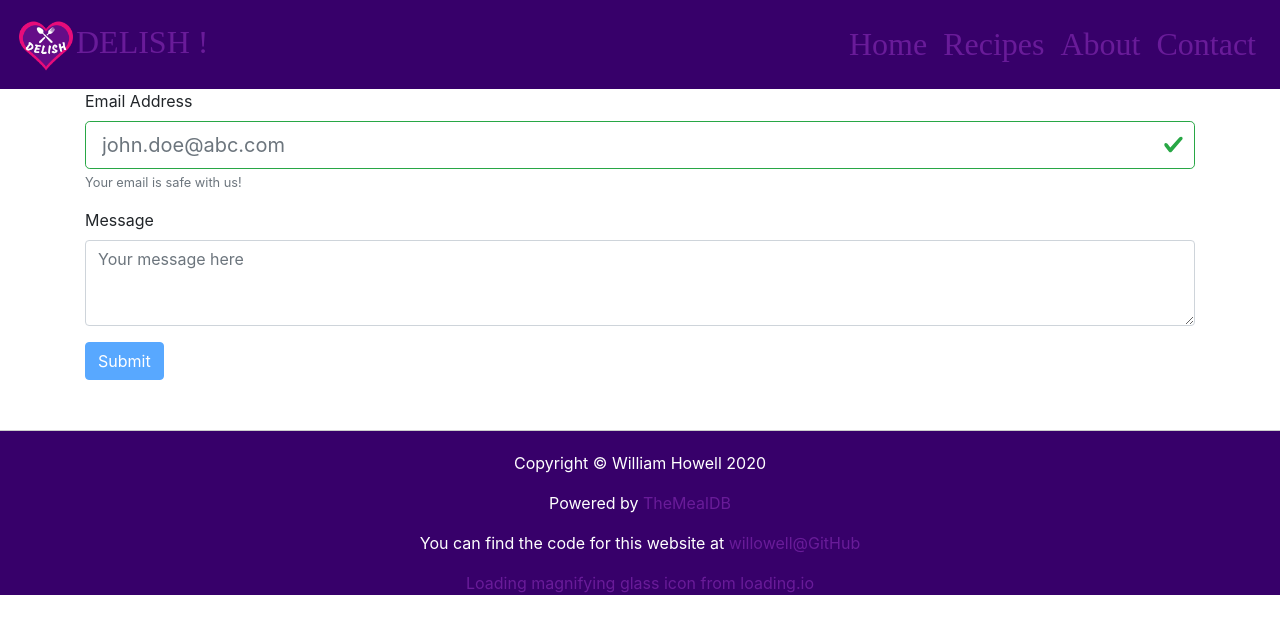
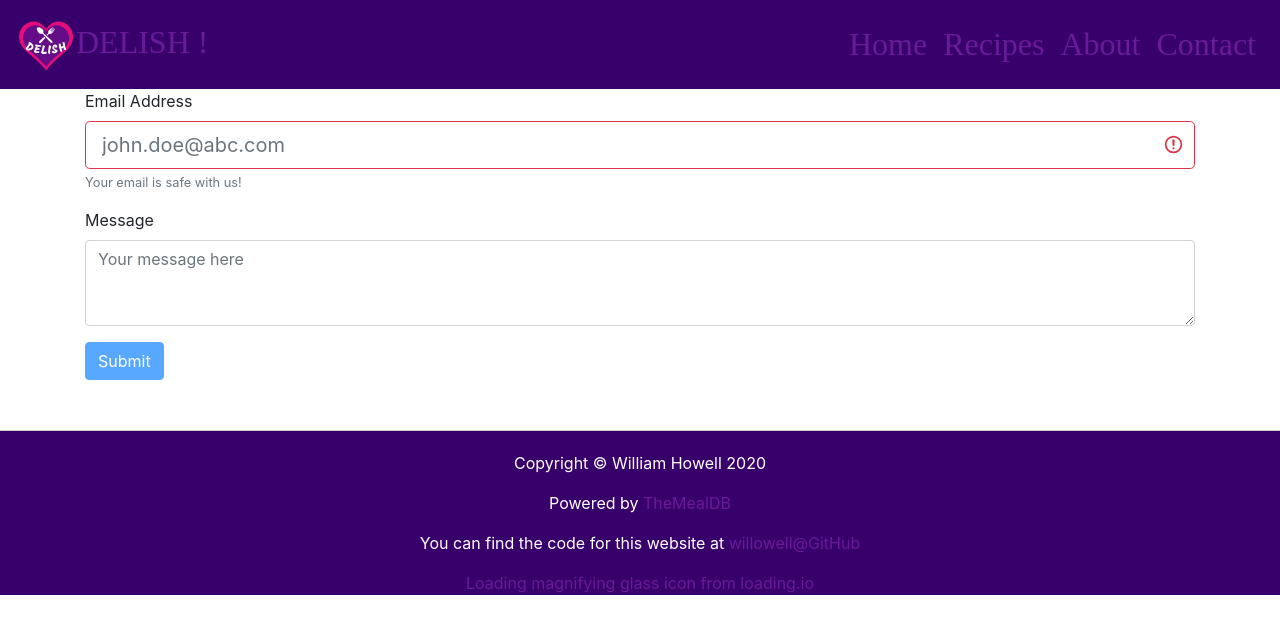
Before and after one commit to willowell/Delish-Client, a React (Create React App) app: page /contact in a window 1280 px wide. Shown: the top 634 px of the page. Built offline with nearby package versions, Linux system fonts and the light colour scheme; a web font is replaced by a local one.

Commit message:
More adjustments to the forms
Added the ability to press enter to initiate a search in the search form and moved the contact form validation function into useEffect.

```diff
--- a/src/components/ContactForm.tsx
+++ b/src/components/ContactForm.tsx
@@ -15,6 +15,8 @@ const ContactForm: React.FC = () => {
 
   const firstRender = useRef(true)
 
+
+  useEffect(() => {
     const isFormValid = (): boolean => {
       if (email === '') {
         setEmailError('Email cannot be blank!')
@@ -25,7 +27,6 @@ const ContactForm: React.FC = () => {
       }
     }
 
-  useEffect(() => {
     if (firstRender.current) {
       firstRender.current = false
       return
@@ -34,10 +35,12 @@ const ContactForm: React.FC = () => {
     setDisabled(!isFormValid())
   }, [email])
 
+
   const handleSubmit = (event: FormEvent) => {
     event.preventDefault()
     alert(`Submitting "${message}" from "${email}"!`)
   }
+
 
   return (
     <Form onSubmit={ handleSubmit }>
@@ -49,7 +52,8 @@ const ContactForm: React.FC = () => {
           placeholder='john.doe@abc.com'
           value={ email }
           onChange={ event => setEmail(event.target.value) }
-          isValid={!!!emailError}
+          isValid={ !disabled }
+          isInvalid={ disabled }
         />
         <Form.Text className='text-muted'>
           { !!!emailError ? "Your email is safe with us!" : emailError }
--- a/src/components/SearchForm.tsx
+++ b/src/components/SearchForm.tsx
@@ -1,4 +1,4 @@
-import React, { ChangeEventHandler, FormEvent, FormEventHandler, useState } from 'react'
+import React, { ChangeEventHandler, FormEvent, FormEventHandler, KeyboardEventHandler, useState } from 'react'
 
 import Button from 'react-bootstrap/Button'
 import Form from 'react-bootstrap/Form'
@@ -8,9 +8,10 @@ interface SearchFormProps {
   placeholderValue: string
   handleSubmit: FormEventHandler
   handleChange: ChangeEventHandler
+  handleKeyPress: KeyboardEventHandler
 }
 
-const SearchForm: React.FC<SearchFormProps> = ({ targetValue, placeholderValue, handleSubmit, handleChange }: SearchFormProps) => {
+const SearchForm: React.FC<SearchFormProps> = ({ targetValue, placeholderValue, handleSubmit, handleChange, handleKeyPress }: SearchFormProps) => {
   return (
     <Form onSubmit={ handleSubmit }>
       <Form.Group controlId='searchForm'>
@@ -20,6 +21,7 @@ const SearchForm: React.FC<SearchFormProps> = ({ targetValue, placeholderValue,
           placeholder={ placeholderValue }
           value={ targetValue }
           onChange={ handleChange }
+          onKeyPress={ handleKeyPress }
         />
       </Form.Group>
 
--- a/src/pages/RecipeIndex.tsx
+++ b/src/pages/RecipeIndex.tsx
@@ -1,4 +1,4 @@
-import React, { ChangeEventHandler, FormEventHandler, useState } from 'react'
+import React, { ChangeEventHandler, FormEventHandler, KeyboardEventHandler, useState } from 'react'
 import { RouteComponentProps } from '@reach/router'
 
 import SearchForm from '../components/SearchForm'
@@ -15,6 +15,7 @@ import { useSearchForMealsLazyQuery } from '../gen/graphql'
 
 const RecipeIndex: React.FC<RouteComponentProps> = (props) => {
   const [term, setTerm] = useState('')
+  const [lastTerm, setLastTerm] = useState('')
   const [getSearchResults, { loading, data, error }] = useSearchForMealsLazyQuery(
     { variables: { str: term } }
   )
@@ -25,6 +26,12 @@ const RecipeIndex: React.FC<RouteComponentProps> = (props) => {
   }
 
   const handleChange: ChangeEventHandler<any> = (event) => setTerm(event.target.value)
+
+  const handleKeyPress: KeyboardEventHandler<any> = (event) => {
+    if (event.key === "Enter") {
+      getSearchResults()
+    }
+  }
 
   // It seems enabling the first two causes my search form to be a bit too eager!
   // TODO: Perhaps there is a way to update the search results ONLY when the user presses submit?
@@ -40,6 +47,7 @@ const RecipeIndex: React.FC<RouteComponentProps> = (props) => {
         placeholderValue='Chicken'
         handleSubmit={ handleSubmit }
         handleChange={ handleChange }
+        handleKeyPress={ handleKeyPress }
       />
       <ItemCardGrid data={ data } />
 
```
Lines whose indentation alone changed are shown as unchanged.
